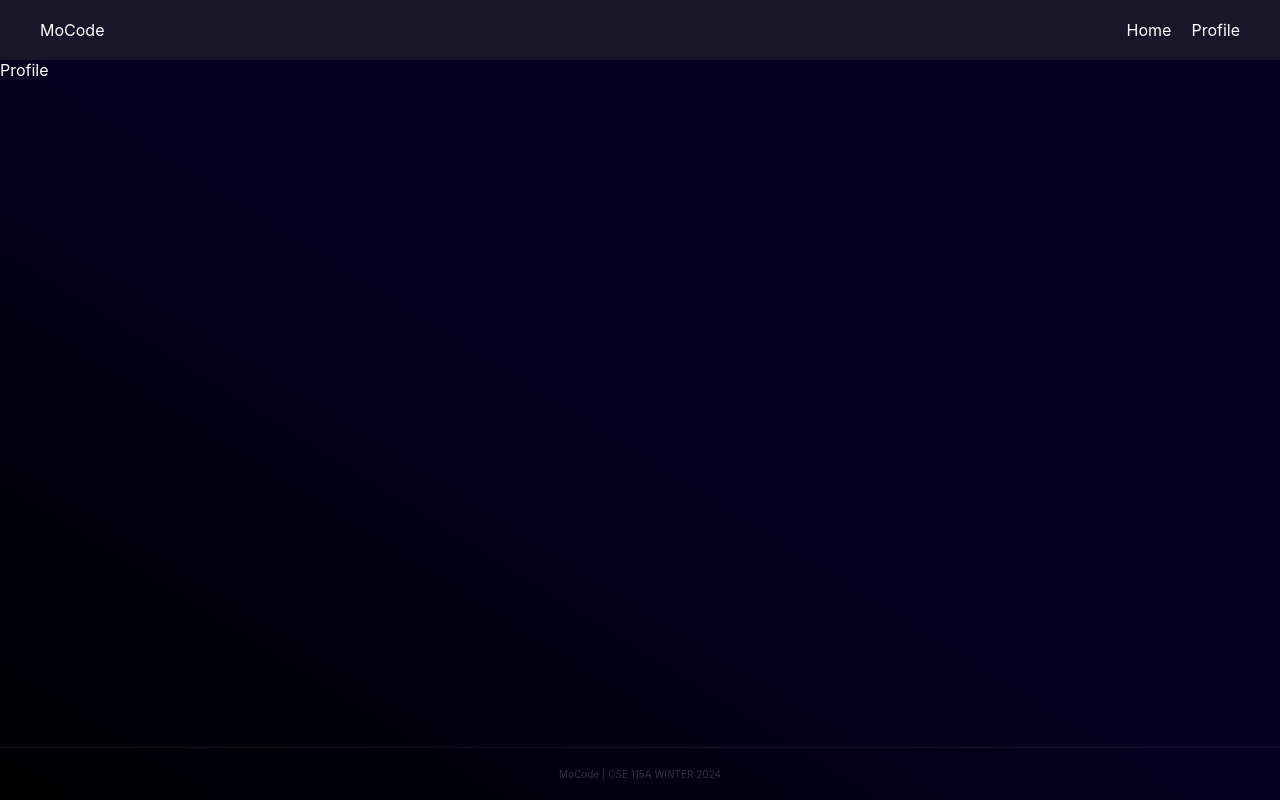
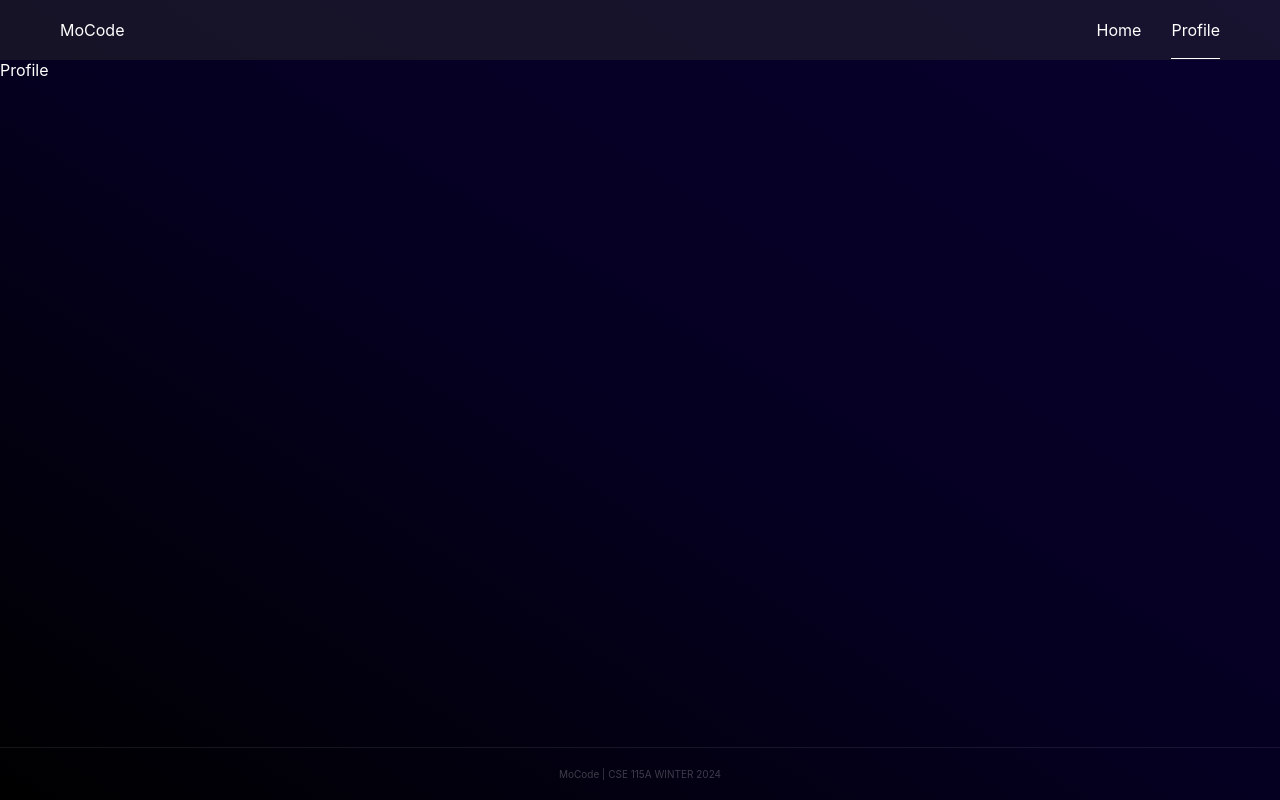
Before and after one commit to cgandotr/MoCode, a React (Create React App) app: page /profile in a window 1280 px wide. Built offline with nearby package versions, Linux system fonts and the light colour scheme.

Commit message:
styling options

```diff
--- a/src/App.css
+++ b/src/App.css
@@ -3,7 +3,7 @@
   width: 100%;
   margin: 0;
   padding: 0;
-  background: linear-gradient(to top right, #000000, #050021, #050021);
+  background: linear-gradient(to top right, #000000, #050021, #07002e);
   color:white;
   background-attachment:fixed;
 }
--- a/src/components/Footer.css
+++ b/src/components/Footer.css
@@ -11,5 +11,5 @@
 
   #text {
     text-align: center;
-    color: rgba(255, 255, 255, 0.19);
+    color: rgba(255, 255, 255, 0.235);
   }
--- a/src/components/NavBar.css
+++ b/src/components/NavBar.css
@@ -1,8 +1,7 @@
 .navbar {
-
     /* border: 2px solid rgb(255, 0, 0);  */
-    background-color: rgba(50, 50, 50, 0.441);
-    padding: 20 40 20 40;
+    background-color: rgba(50, 50, 50, 0.38);
+    padding: 20 60 20 60;
     display: grid;
     grid-template-columns: 1fr 1fr;
 
@@ -17,14 +16,33 @@
 
 .links {
     text-align: right;
-    /* border: 2px solid rgb(36, 143, 48);  */
     grid-column: 2;
-
-
 }
 
 #home, #profile {
     text-decoration: none;
     color:white;
-    margin-left: 20px;
+    margin-left: 30px;
 }
+
+.nav-link {
+    transition: .4s ease-in-out ; /* Smooth transition for the border color */
+    padding-bottom: 18px;
+    border-bottom: 1.5px solid transparent; /* Default state */
+
+
+}
+
+.nav-link-active {
+    border-bottom: 1.5px solid white; /* Default state */
+    padding-bottom: 18px;
+
+
+
+}
+
+.nav-link:hover {
+    transition: .4s  ease-in-out ; /* Smooth transition for the border color */
+    border-bottom: 1.5px solid rgb(255, 255, 255); /* Visible border on hover */
+
+}
--- a/src/components/NavBar.js
+++ b/src/components/NavBar.js
@@ -1,5 +1,5 @@
 import React from "react";
-import { Link } from "react-router-dom";
+import { NavLink } from "react-router-dom";
 import './NavBar.css';
 
 function NavBar() {
@@ -7,11 +7,11 @@ function NavBar() {
         <div className='navbar'>
             <div className='logo'>MoCode</div>
             <div className='links'>
-                <Link to="/" id="home">Home</Link>
-                <Link to="/profile" id="profile">Profile</Link>
+                <NavLink to="/" id="home" className={({ isActive }) => isActive ? "nav-link-active" : "nav-link"}>Home</NavLink>
+                <NavLink to="/profile" id="profile" className={({ isActive }) => isActive ? "nav-link-active" : "nav-link"}>Profile</NavLink>
             </div>
         </div>
-    )
+    );
 }
 
 export default NavBar;
--- a/src/pages/Profile.css
+++ b/src/pages/Profile.css
@@ -1,6 +1,6 @@
 .Profile {
     height: 100%;
     width: 100%;
-    background: linear-gradient(to top right, #000000, #050021, #050021);
+    background: linear-gradient(to top right, #000000, #050021, #07002e);
     color: white;
   }
```
